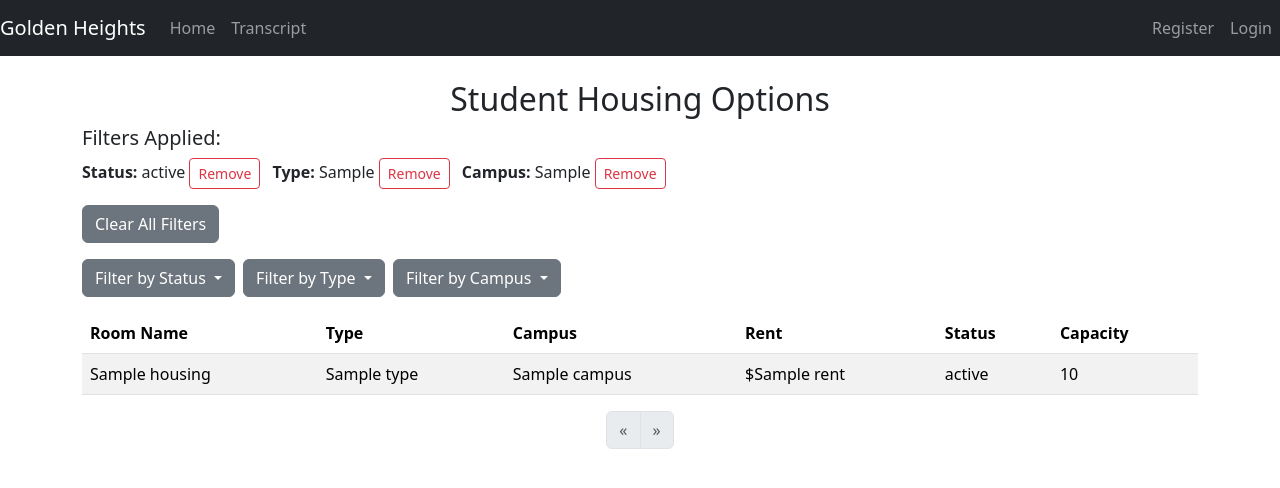
After one commit to spencerbbrian/portfolio, a Flask app: template golden-heights/gh_app/goldenheights/templates/gh-housing.html in a window 1280 px wide. The commit adds this page. Shown: the top 488 px of the page. Run offline with Flask 3, Linux system fonts and the light colour scheme; the template is opened without the code that fills it: most values are stand-ins (such as "Sample title", 1, 10 or a date in 2020).

Commit message:
Add housing page with filtering and pagination; update navigation links and recent updates section

```diff
--- /dev/null
+++ b/golden-heights/gh_app/goldenheights/templates/gh-housing.html
@@ -0,0 +1,152 @@
+{% extends 'gh-base.html' %}
+{% block title %}
+Housing Options
+{% endblock %}
+
+{% block content %}
+<div class="container mt-4">
+    <h2 class="text-center">Student Housing Options</h2>
+
+    <!-- Applied Filters -->
+    <div class="filters-section mb-3">
+        <h5>Filters Applied:</h5>
+        <ul class="list-inline">
+            {% if status_filter %}
+            <li class="list-inline-item">
+                <strong>Status:</strong> {{ status_filter }}
+                <a href="?page={{ current_page }}{% if type_filter %}&type={{ type_filter }}{% endif %}{% if campus_filter %}&campus={{ campus_filter }}{% endif %}" class="btn btn-sm btn-outline-danger">Remove</a>
+            </li>
+            {% endif %}
+            {% if type_filter %}
+            <li class="list-inline-item">
+                <strong>Type:</strong> {{ type_filter }}
+                <a href="?page={{ current_page }}{% if status_filter %}&status={{ status_filter }}{% endif %}{% if campus_filter %}&campus={{ campus_filter }}{% endif %}" class="btn btn-sm btn-outline-danger">Remove</a>
+            </li>
+            {% endif %}
+            {% if campus_filter %}
+            <li class="list-inline-item">
+                <strong>Campus:</strong> {{ campus_filter }}
+                <a href="?page={{ current_page }}{% if status_filter %}&status={{ status_filter }}{% endif %}{% if type_filter %}&type={{ type_filter }}{% endif %}" class="btn btn-sm btn-outline-danger">Remove</a>
+            </li>
+            {% endif %}
+            {% if not status_filter and not type_filter and not campus_filter %}
+            <li>No filters applied.</li>
+            {% endif %}
+        </ul>
+        <a href="?page=1" class="btn btn-secondary">Clear All Filters</a>
+    </div>
+
+    <!-- Filter Dropdowns -->
+    <div class="d-flex justify-content-start gap-2 mb-3">
+        <div class="dropdown">
+            <button class="btn btn-secondary dropdown-toggle" type="button" id="statusFilter" data-bs-toggle="dropdown" aria-expanded="false">
+                Filter by Status
+            </button>
+            <ul class="dropdown-menu" aria-labelledby="statusFilter">
+                <li><a class="dropdown-item" href="?status=Available{% if type_filter %}&type={{ type_filter }}{% endif %}{% if campus_filter %}&campus={{ campus_filter }}{% endif %}">Available</a></li>
+                <li><a class="dropdown-item" href="?status=Fully Occupied{% if type_filter %}&type={{ type_filter }}{% endif %}{% if campus_filter %}&campus={{ campus_filter }}{% endif %}">Fully Occupied</a></li>
+            </ul>
+        </div>
+
+        <div class="dropdown">
+            <button class="btn btn-secondary dropdown-toggle" type="button" id="typeFilter" data-bs-toggle="dropdown" aria-expanded="false">
+                Filter by Type
+            </button>
+            <ul class="dropdown-menu" aria-labelledby="typeFilter">
+                <li><a class="dropdown-item" href="?type=Dormitory Single{% if status_filter %}&status={{ status_filter }}{% endif %}{% if campus_filter %}&campus={{ campus_filter }}{% endif %}">Dormitory Single</a></li>
+                <li><a class="dropdown-item" href="?type=Dormitory Double{% if status_filter %}&status={{ status_filter }}{% endif %}{% if campus_filter %}&campus={{ campus_filter }}{% endif %}">Dormitory Double</a></li>
+                <li><a class="dropdown-item" href="?type=Dormitory Triple{% if status_filter %}&status={{ status_filter }}{% endif %}{% if campus_filter %}&campus={{ campus_filter }}{% endif %}">Dormitory Triple</a></li>
+                <li><a class="dropdown-item" href="?type=Dormitory Quad{% if status_filter %}&status={{ status_filter }}{% endif %}{% if campus_filter %}&campus={{ campus_filter }}{% endif %}">Dormitory Quad</a></li>
+                <li><a class="dropdown-item" href="?type=Studio Single{% if status_filter %}&status={{ status_filter }}{% endif %}{% if campus_filter %}&campus={{ campus_filter }}{% endif %}">Studio Single</a></li>
+            </ul>
+        </div>
+
+        <div class="dropdown">
+            <button class="btn btn-secondary dropdown-toggle" type="button" id="campusFilter" data-bs-toggle="dropdown" aria-expanded="false">
+                Filter by Campus
+            </button>
+            <ul class="dropdown-menu" aria-labelledby="campusFilter">
+                <li><a class="dropdown-item" href="?campus=Evergreen Heights Campus{% if status_filter %}&status={{ status_filter }}{% endif %}{% if type_filter %}&type={{ type_filter }}{% endif %}">Evergreen Heights Campus</a></li>
+                <li><a class="dropdown-item" href="?campus=Summit Valley Campus{% if status_filter %}&status={{ status_filter }}{% endif %}{% if type_filter %}&type={{ type_filter }}{% endif %}">Summit Valley Campus</a></li>
+                <li><a class="dropdown-item" href="?campus=Lakeside Vista Campus{% if status_filter %}&status={{ status_filter }}{% endif %}{% if type_filter %}&type={{ type_filter }}{% endif %}">Lakeside Vista Campus</a></li>
+                <li><a class="dropdown-item" href="?campus=Golden Grove Campus{% if status_filter %}&status={{ status_filter }}{% endif %}{% if type_filter %}&type={{ type_filter }}{% endif %}">Golden Grove Campus</a></li>
+            </ul>
+        </div>
+    </div>
+
+    <!-- Table -->
+    <table class="table table-striped">
+        <thead>
+            <tr>
+                <th>Room Name</th>
+                <th>Type</th>
+                <th>Campus</th>
+                <th>Rent</th>
+                <th>Status</th>
+                <th>Capacity</th>
+            </tr>
+        </thead>
+        <tbody>
+            {% for housing in housing_list %}
+            <tr>
+                <td>{{ housing.room_name }}</td>
+                <td>{{ housing.type }}</td>
+                <td>{{ housing.campus }}</td>
+                <td>${{ housing.rent }}</td>
+                <td>{{ housing.status }}</td>
+                <td>{{ housing.capacity }}</td>
+            </tr>
+            {% endfor %}
+        </tbody>
+    </table>
+
+    <!-- Pagination Controls -->
+    <nav aria-label="Page navigation">
+        <ul class="pagination justify-content-center">
+
+            <!-- Previous Button -->
+            <li class="page-item {% if current_page == 1 %}disabled{% endif %}">
+                <a class="page-link" href="?page={{ current_page - 1 }}{% if status_filter %}&status={{ status_filter }}{% endif %}{% if type_filter %}&type={{ type_filter }}{% endif %}{% if campus_filter %}&campus={{ campus_filter }}{% endif %}" aria-label="Previous">
+                    <span aria-hidden="true">&laquo;</span>
+                </a>
+            </li>
+
+            <!-- Dynamic Page Numbers -->
+            {% set start_page = max(1, current_page - 2) %}
+            {% set end_page = min(total_pages, current_page + 2) %}
+
+            {% if start_page > 1 %}
+            <li class="page-item">
+                <a class="page-link" href="?page=1{% if status_filter %}&status={{ status_filter }}{% endif %}{% if type_filter %}&type={{ type_filter }}{% endif %}{% if campus_filter %}&campus={{ campus_filter }}{% endif %}">1</a>
+            </li>
+            <li class="page-item disabled">
+                <span class="page-link">...</span>
+            </li>
+            {% endif %}
+
+            {% for page in range(start_page, end_page + 1) %}
+            <li class="page-item {% if page == current_page %}active{% endif %}">
+                <a class="page-link" href="?page={{ page }}{% if status_filter %}&status={{ status_filter }}{% endif %}{% if type_filter %}&type={{ type_filter }}{% endif %}{% if campus_filter %}&campus={{ campus_filter }}{% endif %}">{{ page }}</a>
+            </li>
+            {% endfor %}
+
+            {% if end_page < total_pages %}
+            <li class="page-item disabled">
+                <span class="page-link">...</span>
+            </li>
+            <li class="page-item">
+                <a class="page-link" href="?page={{ total_pages }}{% if status_filter %}&status={{ status_filter }}{% endif %}{% if type_filter %}&type={{ type_filter }}{% endif %}{% if campus_filter %}&campus={{ campus_filter }}{% endif %}">{{ total_pages }}</a>
+            </li>
+            {% endif %}
+
+            <!-- Next Button -->
+            <li class="page-item {% if current_page == total_pages %}disabled{% endif %}">
+                <a class="page-link" href="?page={{ current_page + 1 }}{% if status_filter %}&status={{ status_filter }}{% endif %}{% if type_filter %}&type={{ type_filter }}{% endif %}{% if campus_filter %}&campus={{ campus_filter }}{% endif %}" aria-label="Next">
+                    <span aria-hidden="true">&raquo;</span>
+                </a>
+            </li>
+
+        </ul>
+    </nav>
+</div>
+{% endblock %}
```
Also changed, not shown: golden-heights/gh_app/goldenheights/routes.py (+44 -1 lines), golden-heights/gh_app/goldenheights/templates/gh-home.html (+4 -4 lines).
